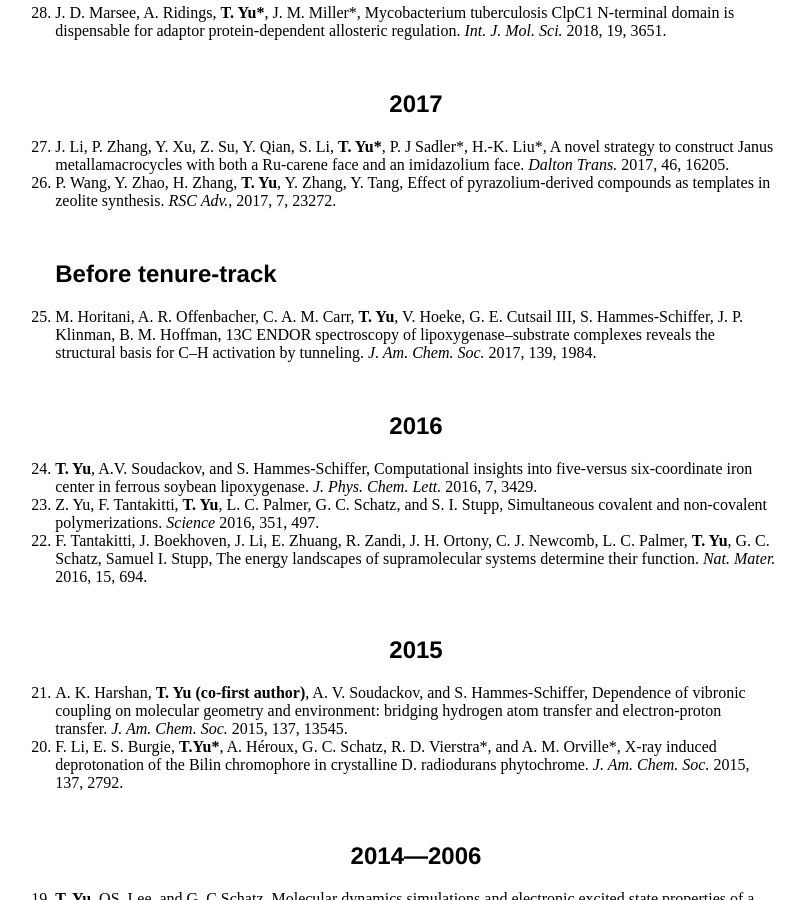
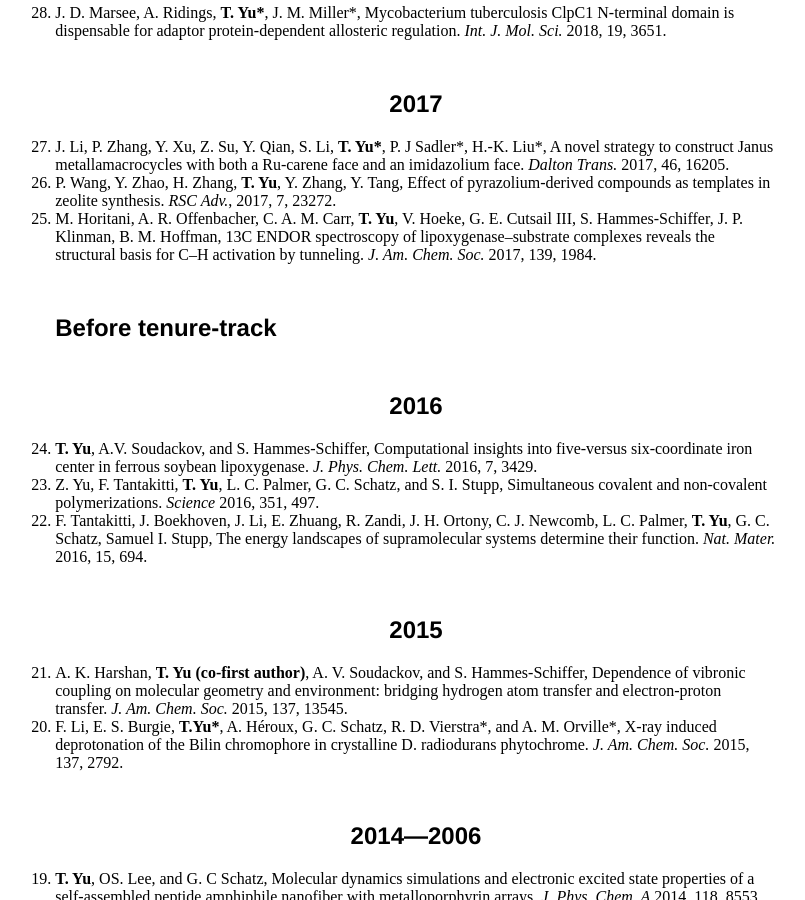
Before and after one commit to comchemyu/und.research.github.io, a Jekyll site: the page built from publications/index.html, in a window 1280 px wide and 900 px high, scrolled down 1780 px. Shown: the whole window, without its empty margins (244-1049 px from the left). Built offline with Jekyll 4.4.1, drawn with Linux system fonts in a browser that asks for light colours; part of the change alters nothing that is shown.

```diff
--- a/publications/index.html
+++ b/publications/index.html
@@ -49,9 +49,10 @@ h2 {
   <h2>2017</h2>
   <li>J. Li, P. Zhang, Y. Xu, Z. Su, Y. Qian, S. Li, <b>T. Yu*</b>, P. J Sadler*, H.-K. Liu*, A novel strategy to construct Janus metallamacrocycles with both a Ru-carene face and an imidazolium face. <i>Dalton Trans.</i> 2017, 46, 16205.</li>
   <li>P. Wang, Y. Zhao, H. Zhang, <b>T. Yu</b>, Y. Zhang, Y. Tang, Effect of pyrazolium-derived compounds as templates in zeolite synthesis. <i>RSC Adv.</i>, 2017, 7, 23272.</li>
+
+    <li>M. Horitani, A. R. Offenbacher, C. A. M. Carr, <b>T. Yu</b>, V. Hoeke, G. E. Cutsail III, S. Hammes-Schiffer, J. P. Klinman, B. M. Hoffman, 13C ENDOR spectroscopy of lipoxygenase–substrate complexes reveals the structural basis for C–H activation by tunneling. <i>J. Am. Chem. Soc.</i> 2017, 139, 1984.</li>
   <h2 style="text-align:left;">Before tenure-track</h2>
-    <li>M. Horitani, A. R. Offenbacher, C. A. M. Carr, <b>T. Yu</b>, V. Hoeke, G. E. Cutsail III, S. Hammes-Schiffer, J. P. Klinman, B. M. Hoffman, 13C ENDOR spectroscopy of lipoxygenase–substrate complexes reveals the structural basis for C–H activation by tunneling. <i>J. Am. Chem. Soc.</i> 2017, 139, 1984.</li>
-  <h2>2016</h2>
+    <h2>2016</h2>
     <li><b>T. Yu</b>, A.V. Soudackov, and S. Hammes-Schiffer, Computational insights into five-versus six-coordinate iron center in ferrous soybean lipoxygenase. <i>J. Phys. Chem. Lett.</i> 2016, 7, 3429.</li>
     <li>Z. Yu, F. Tantakitti, <b>T. Yu</b>, L. C. Palmer, G. C. Schatz, and S. I. Stupp, Simultaneous covalent and non-covalent polymerizations. <i>Science</i> 2016, 351, 497.</li>
     <li>F. Tantakitti, J. Boekhoven, J. Li, E. Zhuang, R. Zandi, J. H. Ortony, C. J. Newcomb, L. C. Palmer, <b>T. Yu</b>, G. C. Schatz, Samuel I. Stupp, The energy landscapes of supramolecular systems determine their function. <i>Nat. Mater.</i> 2016, 15, 694.</li>
```
